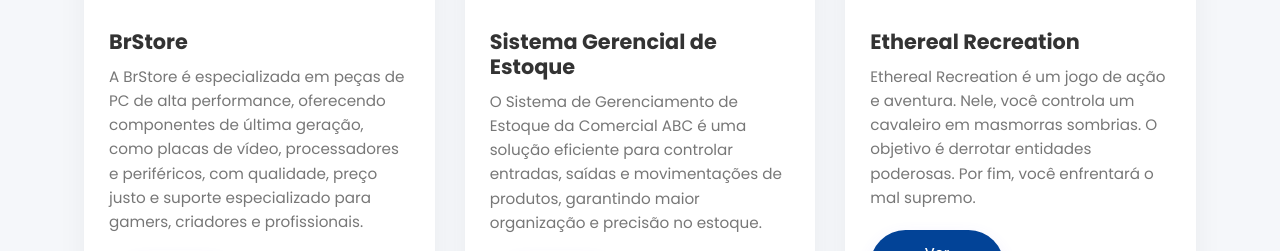
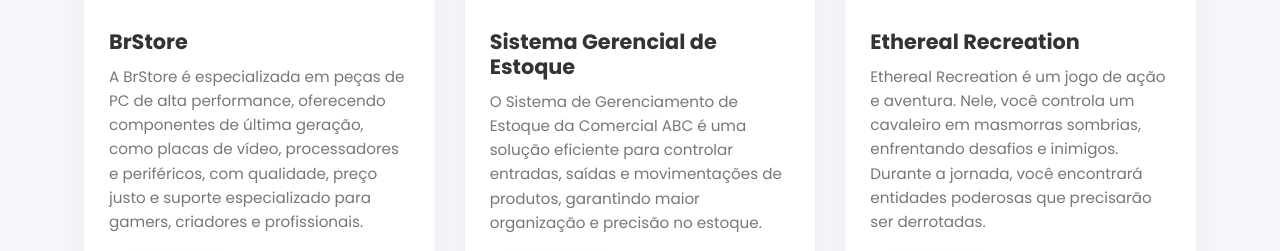
Before and after one commit to brzx4/port_br, a plain HTML site: page index.html in a window 1280 px wide. Shown: the part 2128-2379 px from the top of the page. Drawn offline with Linux system fonts and the light colour scheme.

Commit message:
Update index.html

```diff
--- a/index.html
+++ b/index.html
@@ -826,7 +826,7 @@
                     <img src="2dgame.png" alt="E-commerce Completo">
                     <div class="project-info">
                         <h3>Ethereal Recreation</h3>
-                        <p>Ethereal Recreation é um jogo de ação e aventura. Nele, você controla um cavaleiro em masmorras sombrias. O objetivo é derrotar entidades poderosas. Por fim, você enfrentará o mal supremo.</p>
+                        <p>Ethereal Recreation é um jogo de ação e aventura. Nele, você controla um cavaleiro em masmorras sombrias, enfrentando desafios e inimigos. Durante a jornada, você encontrará entidades poderosas que precisarão ser derrotadas.</p>
                         <div class="project-links">
                             <a href="#" class="btn">Ver Detalhes</a>
                             <a href="#"><i class="fas fa-external-link-alt"></i> Demo</a>
```
